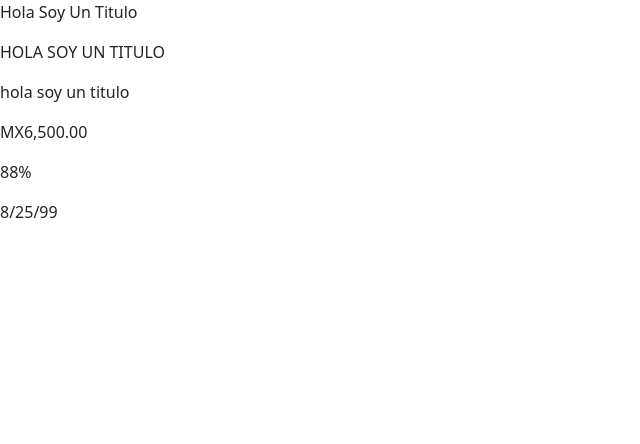
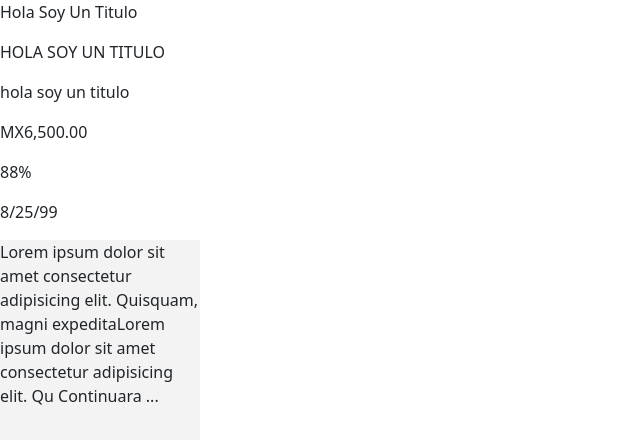
Before and after one commit to SandovalJr/TypeScript_Introduccion_LWEA, an Angular app in the folder PrimerProyecto/holaMundo/: page / in a window 1280 px wide. Shown: the top 444 px of the page, without its empty margins (0-640 px from the left). Built offline with nearby package versions, Linux system fonts and the light colour scheme.

Commit message:
pipes finalizado

```diff
--- a/PrimerProyecto/holaMundo/src/app/app.module.ts
+++ b/PrimerProyecto/holaMundo/src/app/app.module.ts
@@ -8,9 +8,10 @@ import { FormsModule } from '@angular/forms';
 import { DirectivasComponent } from "./components/directivas/DirectivasComponent";
 import { Ejemplo1Component } from './components/ejemplo1/ejemplo1.component';
 import { PipesComponent } from './components/pipes/pipes.component';
+import { ContinuaraPipe } from './continuara.pipe';
 
 @NgModule({
-  declarations: [AppComponent, TitulosComponent, DirectivasComponent, Ejemplo1Component, PipesComponent],
+  declarations: [AppComponent, TitulosComponent, DirectivasComponent, Ejemplo1Component, PipesComponent, ContinuaraPipe],
   imports: [BrowserModule, FormsModule],
   providers: [],
   bootstrap: [AppComponent],
--- a/PrimerProyecto/holaMundo/src/app/components/pipes/pipes.component.html
+++ b/PrimerProyecto/holaMundo/src/app/components/pipes/pipes.component.html
@@ -5,3 +5,9 @@
 <p>{{ dinero | currency: "MX" }}</p>
 <p>{{ porcentaje | percent }}</p>
 <p>{{ fecha | date: "shortDate" }}</p>
+
+<div>
+  <p class="cuadrado">
+    {{ textolargo | continuara }}
+  </p>
+</div>
--- a/PrimerProyecto/holaMundo/src/app/components/pipes/pipes.component.scss
+++ b/PrimerProyecto/holaMundo/src/app/components/pipes/pipes.component.scss
@@ -0,0 +1,5 @@
+.cuadrado {
+  width: 200px;
+  height: 200px;
+  background: #f3f3f3;
+}
--- a/PrimerProyecto/holaMundo/src/app/components/pipes/pipes.component.ts
+++ b/PrimerProyecto/holaMundo/src/app/components/pipes/pipes.component.ts
@@ -10,6 +10,8 @@ export class PipesComponent implements OnInit {
   dinero: number = 6500;
   porcentaje: number = 0.88;
   fecha: Date = new Date('1999-08-25');
+  textolargo: string =
+    'Lorem ipsum dolor sit amet consectetur adipisicing elit. Quisquam, magni expeditaLorem ipsum dolor sit amet consectetur adipisicing elit. Quisquam, magni expeditaLorem ipsum dolor sit amet consectetur adipisicing elit. Quisquam, magni expedita';
 
   constructor() {}
 
--- /dev/null
+++ b/PrimerProyecto/holaMundo/src/app/continuara.pipe.ts
@@ -0,0 +1,14 @@
+import { Pipe, PipeTransform } from '@angular/core';
+
+@Pipe({
+  name: 'continuara',
+})
+export class ContinuaraPipe implements PipeTransform {
+  transform(valor: string): string {
+    if (valor.toString().length > 140) {
+      valor = valor.substring(0, 140);
+    }
+    valor = valor + ' Continuara ...';
+    return valor;
+  }
+}
```
Also changed, not shown: 1 other file (tests, documents, lock files or other folders).
